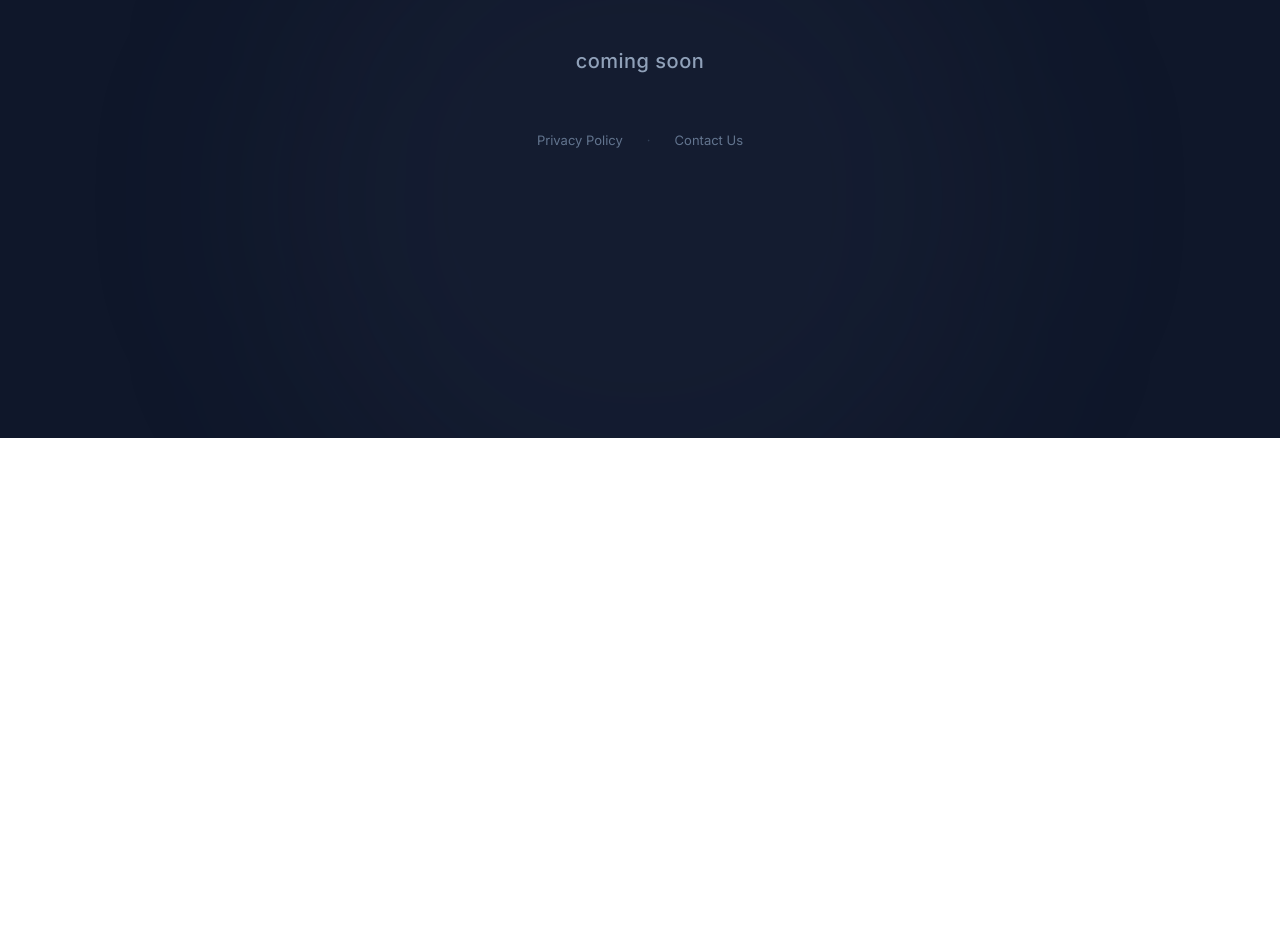
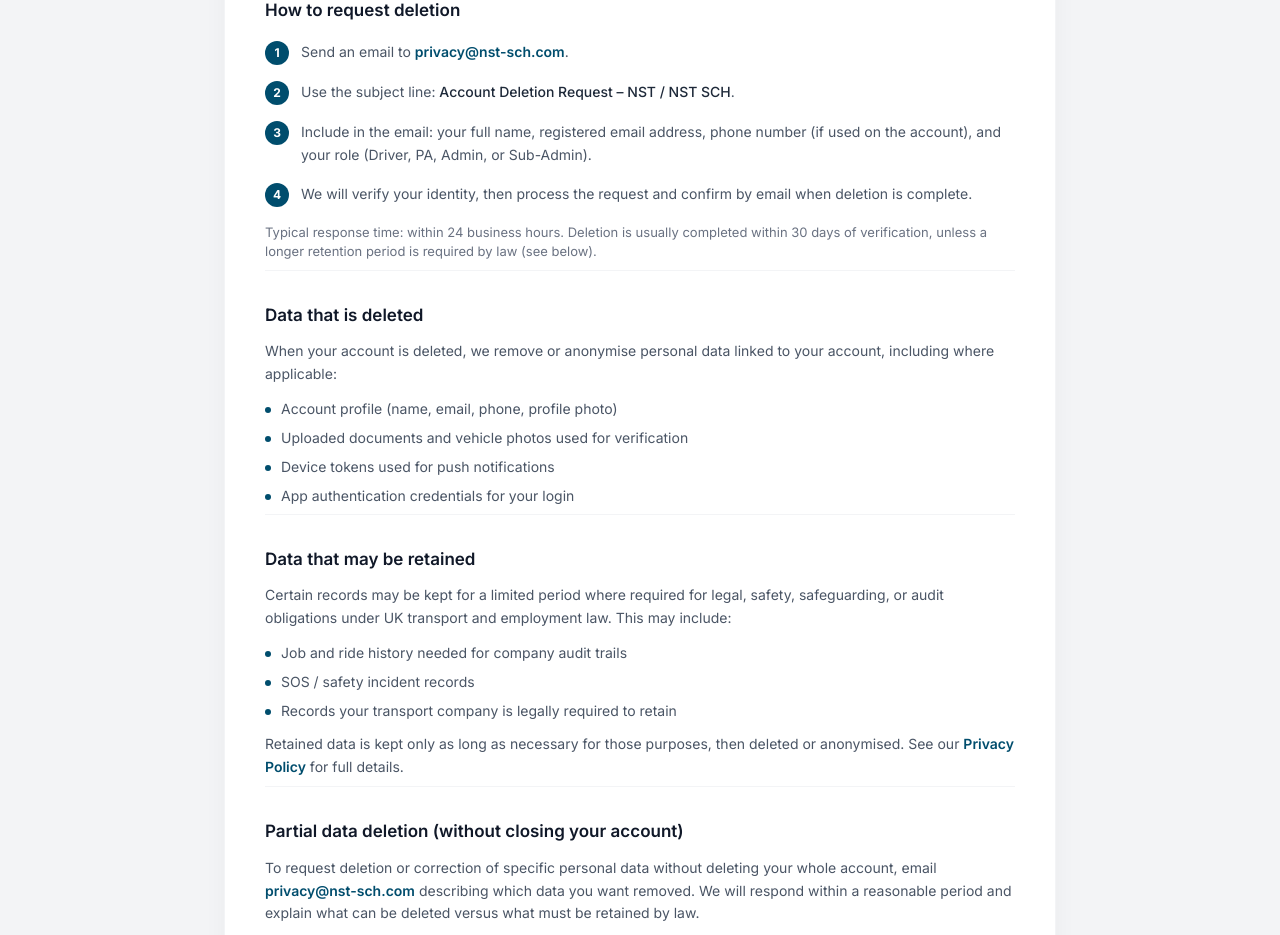
Before and after one commit to PZ-Sufiyan/RideRoster, a React (Vite) app in the folder Web/: page /account-deletion in a window 1280 px wide. Before the commit this address led to /home. Shown: the part 362-1297 px from the top of the page. Before the commit the page ends 800 px from the top, so only its background shows below. Built offline with nearby package versions, Linux system fonts and the light colour scheme.

Commit message:
added delete account detail

```diff
--- a/Web/src/App.jsx
+++ b/Web/src/App.jsx
@@ -81,6 +81,7 @@
 import AuthConfirmed from './pages/auth/AuthConfirmed';
 import PrivacyPolicy from './pages/PrivacyPolicy';
 import ContactUs from './pages/ContactUs';
+import AccountDeletion from './pages/AccountDeletion';
 import SubAdminProtectedPage from './components/SubAdminProtectedPage';
 import './App.css';
 
@@ -111,6 +112,7 @@
         <Route path="/home" element={<Home />} />
         <Route path="/privacy-policy" element={<PrivacyPolicy />} />
         <Route path="/contact-us" element={<ContactUs />} />
+        <Route path="/account-deletion" element={<AccountDeletion />} />
         <Route path="/auth/confirmed" element={<AuthConfirmed />} />
 
         {/* Auth Pages */}
--- a/Web/src/layouts/PublicLayout.jsx
+++ b/Web/src/layouts/PublicLayout.jsx
@@ -6,6 +6,7 @@
     { to: '/home', label: 'Home' },
     { to: '/privacy-policy', label: 'Privacy Policy' },
     { to: '/contact-us', label: 'Contact Us' },
+    { to: '/account-deletion', label: 'Delete Account' },
 ];
 
 const PublicLayout = ({ children }) => {
@@ -76,6 +77,9 @@
                             <Link to="/contact-us" className="text-gray-600 hover:text-[#004D6D] transition-colors">
                                 Contact Us
                             </Link>
+                            <Link to="/account-deletion" className="text-gray-600 hover:text-[#004D6D] transition-colors">
+                                Delete Account
+                            </Link>
                             <a
                                 href="https://nst-sch.com/"
                                 target="_blank"
--- /dev/null
+++ b/Web/src/pages/AccountDeletion.jsx
@@ -0,0 +1,169 @@
+import React from 'react';
+import { Link } from 'react-router-dom';
+import PublicLayout from '../layouts/PublicLayout';
+
+const Step = ({ number, children }) => (
+    <li className="flex gap-3">
+        <span className="mt-0.5 w-6 h-6 rounded-full bg-[#004D6D] text-white text-[12px] font-bold flex items-center justify-center shrink-0">
+            {number}
+        </span>
+        <span className="text-[14px] text-gray-600 leading-relaxed pt-0.5">{children}</span>
+    </li>
+);
+
+const AccountDeletion = () => (
+    <PublicLayout>
+        <div className="max-w-4xl mx-auto px-5 sm:px-8 py-10 sm:py-14">
+            <div className="bg-white rounded-2xl border border-gray-100 shadow-[0_4px_24px_rgba(0,0,0,0.04)] px-6 sm:px-10 py-8 sm:py-12">
+                <header className="pb-8 border-b border-gray-100">
+                    <p className="text-[12px] font-semibold uppercase tracking-[0.14em] text-[#004D6D]">
+                        NST / NST SCH
+                    </p>
+                    <h1 className="mt-2 text-2xl sm:text-[28px] font-bold text-gray-900 tracking-tight">
+                        Request Account Deletion
+                    </h1>
+                    <p className="mt-4 text-[14px] text-gray-600 leading-relaxed max-w-2xl">
+                        This page explains how to request deletion of your NST (iOS) or NST SCH
+                        (Android) account and the personal data associated with it, as required by
+                        Google Play and applicable data protection law.
+                    </p>
+                </header>
+
+                <section className="pt-8">
+                    <h2 className="text-[17px] font-semibold text-gray-900">
+                        How to request deletion
+                    </h2>
+                    <ol className="mt-4 space-y-3.5">
+                        <Step number="1">
+                            Send an email to{' '}
+                            <a
+                                href="mailto:privacy@nst-sch.com?subject=Account%20Deletion%20Request%20-%20NST%20%2F%20NST%20SCH"
+                                className="font-semibold text-[#004D6D] hover:underline"
+                            >
+                                privacy@nst-sch.com
+                            </a>
+                            .
+                        </Step>
+                        <Step number="2">
+                            Use the subject line:{' '}
+                            <span className="font-medium text-gray-800">
+                                Account Deletion Request – NST / NST SCH
+                            </span>
+                            .
+                        </Step>
+                        <Step number="3">
+                            Include in the email: your full name, registered email address, phone
+                            number (if used on the account), and your role (Driver, PA, Admin, or
+                            Sub-Admin).
+                        </Step>
+                        <Step number="4">
+                            We will verify your identity, then process the request and confirm by
+                            email when deletion is complete.
+                        </Step>
+                    </ol>
+                    <p className="mt-4 text-[13px] text-gray-500">
+                        Typical response time: within 24 business hours. Deletion is usually
+                        completed within 30 days of verification, unless a longer retention period
+                        is required by law (see below).
+                    </p>
+                </section>
+
+                <section className="pt-8 mt-2 border-t border-gray-100">
+                    <h2 className="text-[17px] font-semibold text-gray-900">
+                        Data that is deleted
+                    </h2>
+                    <p className="mt-3 text-[14px] text-gray-600 leading-relaxed">
+                        When your account is deleted, we remove or anonymise personal data linked to
+                        your account, including where applicable:
+                    </p>
+                    <ul className="mt-3 space-y-2 text-[14px] text-gray-600">
+                        <li className="flex gap-2.5">
+                            <span className="mt-[9px] w-1.5 h-1.5 rounded-full bg-[#004D6D] shrink-0" />
+                            Account profile (name, email, phone, profile photo)
+                        </li>
+                        <li className="flex gap-2.5">
+                            <span className="mt-[9px] w-1.5 h-1.5 rounded-full bg-[#004D6D] shrink-0" />
+                            Uploaded documents and vehicle photos used for verification
+                        </li>
+                        <li className="flex gap-2.5">
+                            <span className="mt-[9px] w-1.5 h-1.5 rounded-full bg-[#004D6D] shrink-0" />
+                            Device tokens used for push notifications
+                        </li>
+                        <li className="flex gap-2.5">
+                            <span className="mt-[9px] w-1.5 h-1.5 rounded-full bg-[#004D6D] shrink-0" />
+                            App authentication credentials for your login
+                        </li>
+                    </ul>
+                </section>
+
+                <section className="pt-8 mt-2 border-t border-gray-100">
+                    <h2 className="text-[17px] font-semibold text-gray-900">
+                        Data that may be retained
+                    </h2>
+                    <p className="mt-3 text-[14px] text-gray-600 leading-relaxed">
+                        Certain records may be kept for a limited period where required for legal,
+                        safety, safeguarding, or audit obligations under UK transport and employment
+                        law. This may include:
+                    </p>
+                    <ul className="mt-3 space-y-2 text-[14px] text-gray-600">
+                        <li className="flex gap-2.5">
+                            <span className="mt-[9px] w-1.5 h-1.5 rounded-full bg-[#004D6D] shrink-0" />
+                            Job and ride history needed for company audit trails
+                        </li>
+                        <li className="flex gap-2.5">
+                            <span className="mt-[9px] w-1.5 h-1.5 rounded-full bg-[#004D6D] shrink-0" />
+                            SOS / safety incident records
+                        </li>
+                        <li className="flex gap-2.5">
+                            <span className="mt-[9px] w-1.5 h-1.5 rounded-full bg-[#004D6D] shrink-0" />
+                            Records your transport company is legally required to retain
+                        </li>
+                    </ul>
+                    <p className="mt-3 text-[14px] text-gray-600 leading-relaxed">
+                        Retained data is kept only as long as necessary for those purposes, then
+                        deleted or anonymised. See our{' '}
+                        <Link to="/privacy-policy" className="font-semibold text-[#004D6D] hover:underline">
+                            Privacy Policy
+                        </Link>{' '}
+                        for full details.
+                    </p>
+                </section>
+
+                <section className="pt-8 mt-2 border-t border-gray-100">
+                    <h2 className="text-[17px] font-semibold text-gray-900">
+                        Partial data deletion (without closing your account)
+                    </h2>
+                    <p className="mt-3 text-[14px] text-gray-600 leading-relaxed">
+                        To request deletion or correction of specific personal data without deleting
+                        your whole account, email{' '}
+                        <a
+                            href="mailto:privacy@nst-sch.com?subject=Data%20Deletion%20Request%20-%20NST%20%2F%20NST%20SCH"
+                            className="font-semibold text-[#004D6D] hover:underline"
+                        >
+                            privacy@nst-sch.com
+                        </a>{' '}
+                        describing which data you want removed. We will respond within a reasonable
+                        period and explain what can be deleted versus what must be retained by law.
+                    </p>
+                </section>
+
+                <aside className="mt-10 pt-8 border-t border-gray-100 text-[13px] text-gray-600 leading-relaxed">
+                    <p className="font-semibold text-gray-800">
+                        NOTTINGHAM SPECIALIST TRANSPORT LTD
+                    </p>
+                    <p className="mt-1">
+                        Privacy contact:{' '}
+                        <a
+                            href="mailto:privacy@nst-sch.com"
+                            className="font-semibold text-[#004D6D] hover:underline"
+                        >
+                            privacy@nst-sch.com
+                        </a>
+                    </p>
+                </aside>
+            </div>
+        </div>
+    </PublicLayout>
+);
+
+export default AccountDeletion;
```
